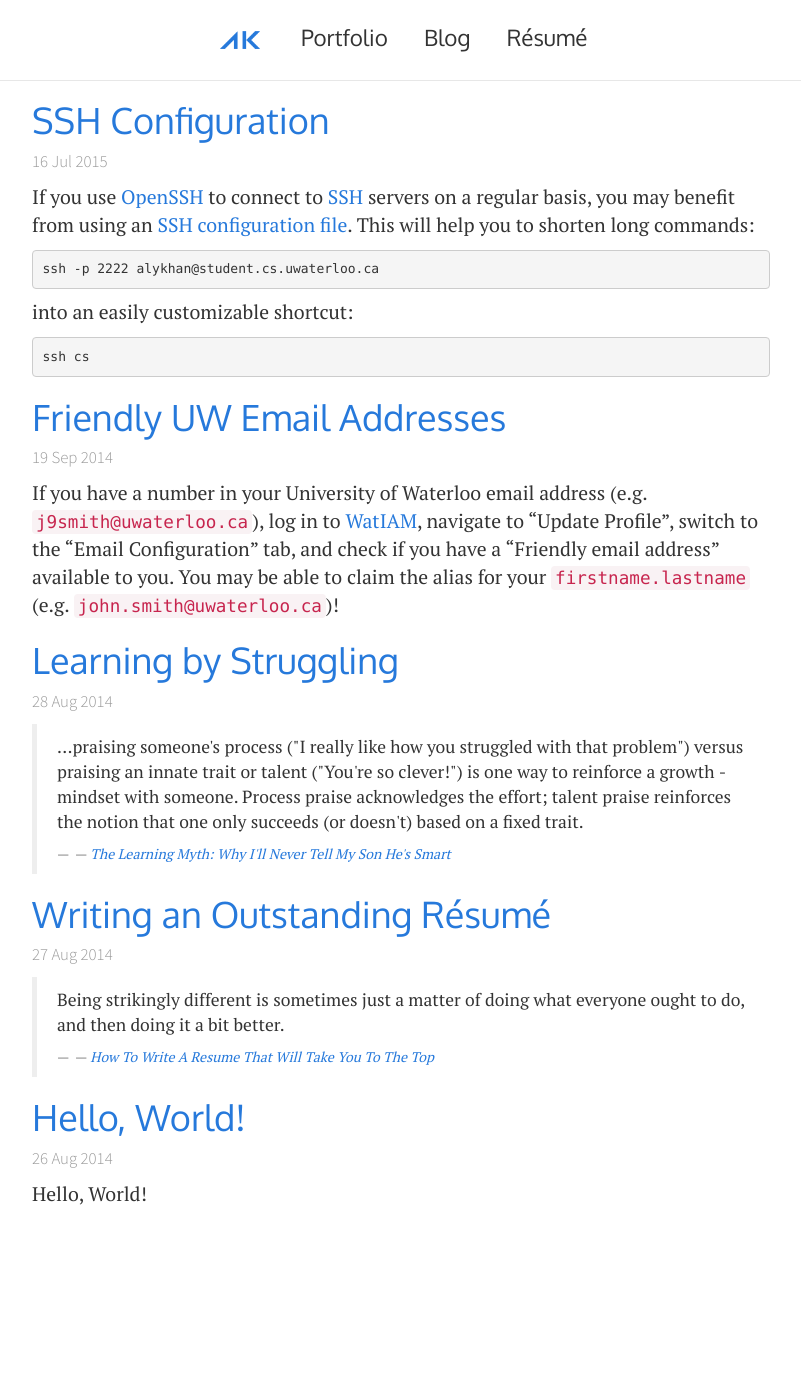
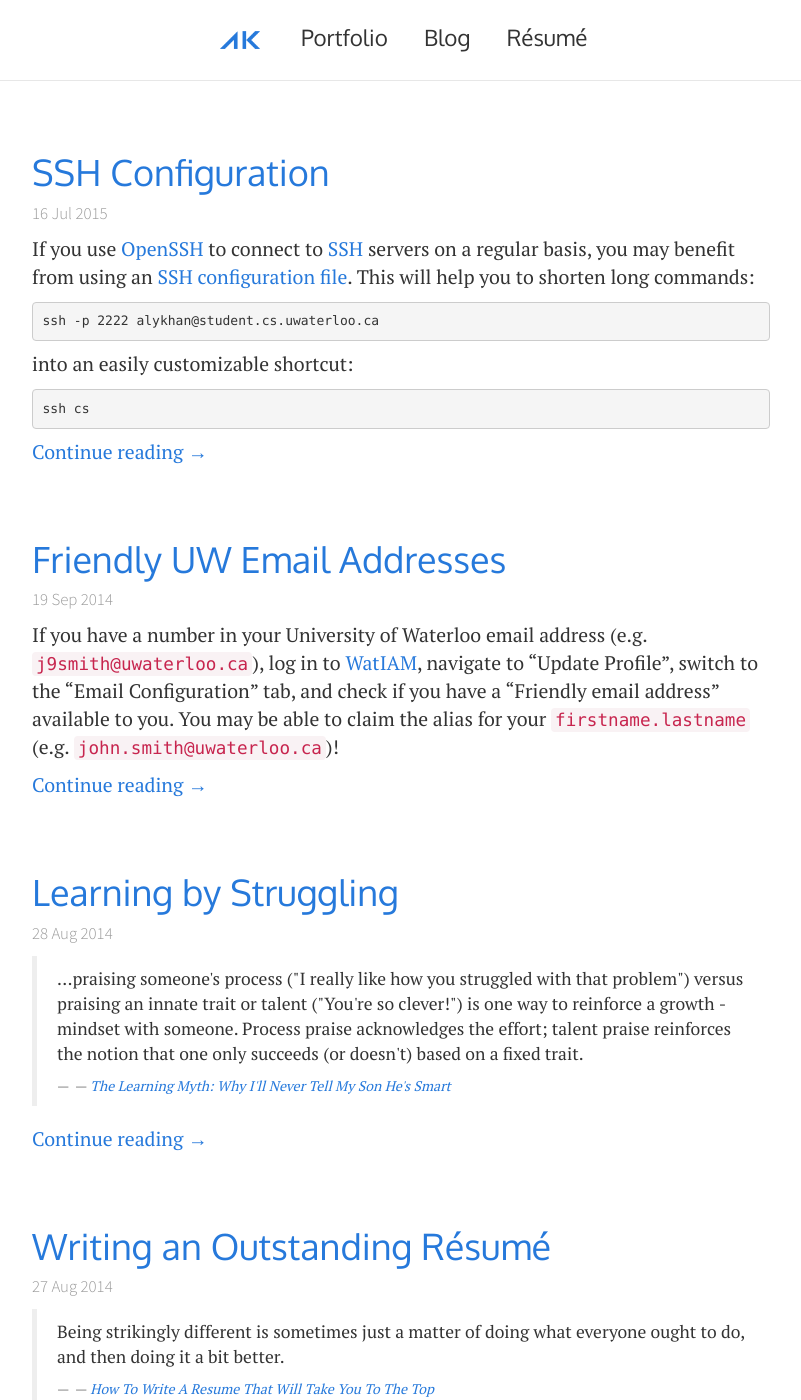
Before and after one commit to alykhank/alykhank.github.io, a Jekyll site: the page built from blog/index.html, in a window 1280 px wide and 1400 px high. Shown: the whole window, without its empty margins (239-1040 px from the left). Built offline with Jekyll 4.4.1, drawn with Linux system fonts in a browser that asks for light colours; nearby versions of some CDN libraries; comment, search, counter and statistics services are not loaded; some of the changed text lies outside the part shown.

Commit message:
Add "Continue reading" links to excerpt blocks
* Add margins above post titles

```diff
--- a/blog/index.html
+++ b/blog/index.html
@@ -8,5 +8,6 @@ custom_css: blog
   <p class="post-date">{{ post.date | date_to_string }}</p>
   <div class="post-excerpt">
     {{ post.excerpt }}
+    <a href="{{ post.url }}">Continue reading &rightarrow;</a>
   </div>
 {% endfor %}
--- a/css/blog.scss
+++ b/css/blog.scss
@@ -11,6 +11,7 @@
 
 .post-title {
 	@include fontfam('Oxygen');
+	margin-top: 2em;
 }
 
 .post-date {
```
